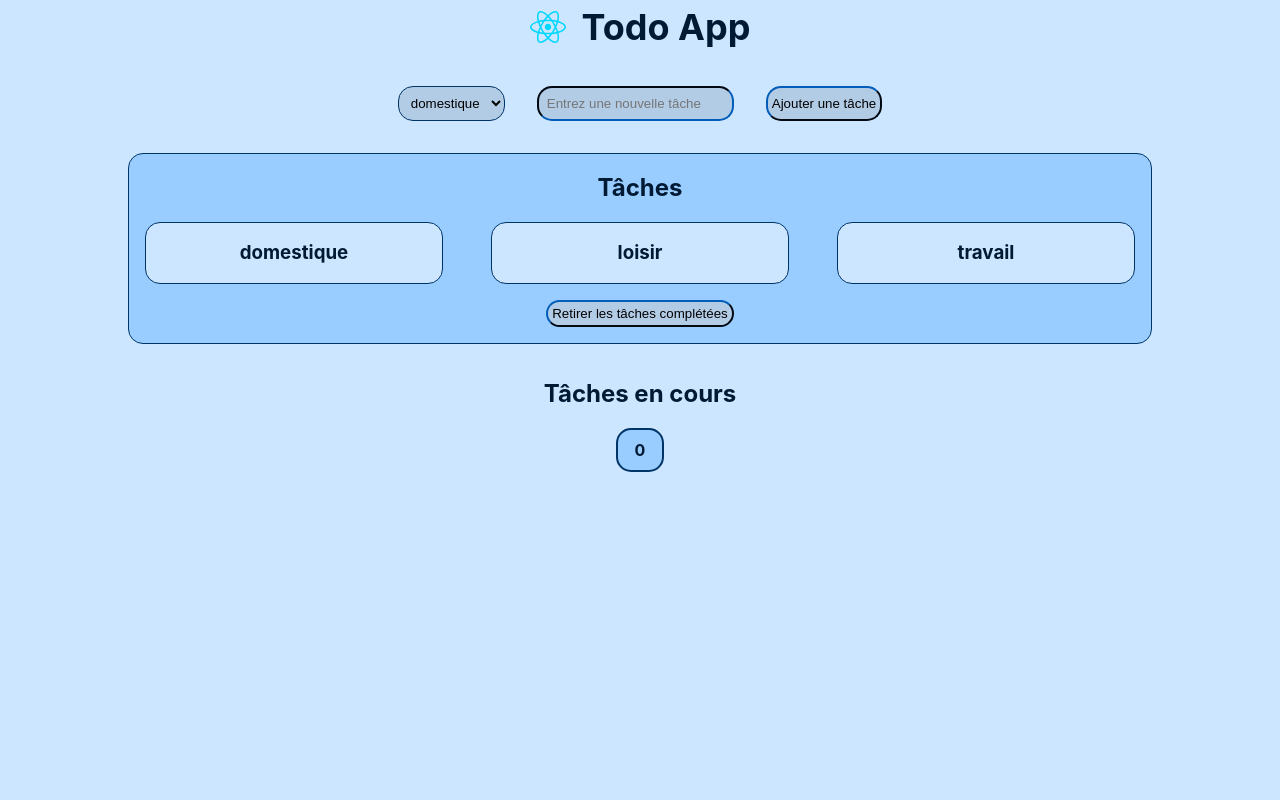
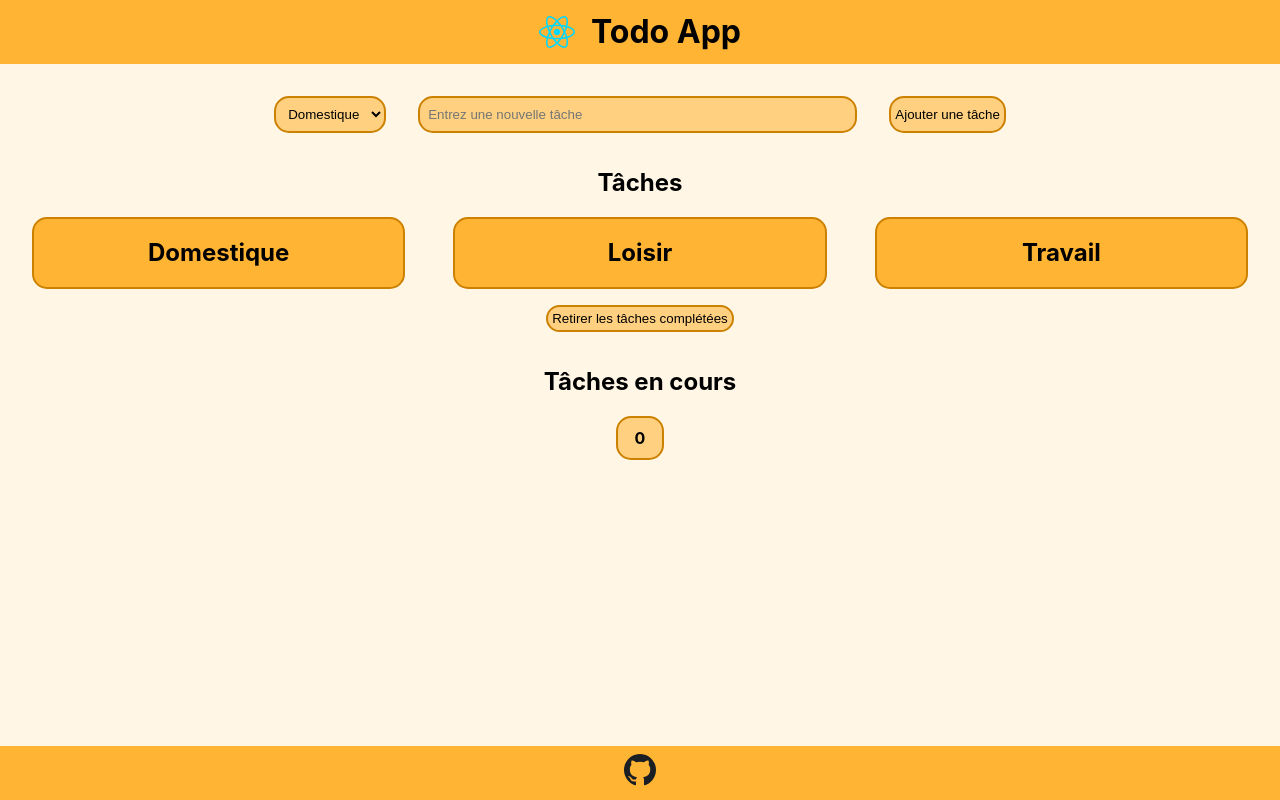
Before and after one commit to pehnny/todo-app, a React (Vite) app: page / in a window 1280 px wide. Built offline with nearby package versions, Linux system fonts and the light colour scheme.

Commit message:
Added improved style

```diff
--- a/index.html
+++ b/index.html
@@ -8,7 +8,6 @@
 </head>
 
 <body>
-<main></main>
 <script defer type="module" src="/src/main.tsx"></script>
 </body>
 </html>
--- a/src/Todo.css
+++ b/src/Todo.css
@@ -1,20 +1,14 @@
 body {
     background-color: light-dark(var(--light-main-bg-color), var(--dark-main-bg-color));
+    color: light-dark(var(--light-font-color), var(--dark-font-color));
     min-height: 100vh;
-}
-
-main {
     display: grid;
-    grid-auto-flow: row;
-    grid-gap: 2rem;
-    place-items: center;
-    width: 80%;
-    margin: auto;
-    color: light-dark(var(--light-font-color), var(--dark-font-color));
+    grid-template-rows: auto 1fr auto;
 
     button, input, select {
         background-color: light-dark(var(--light-ternary-bg-color), var(--dark-ternary-bg-color));
-        border-color: light-dark(var(--light-border-bg-color), var(--dark-border-bg-color));
+        border: var(--border);
+        padding: 0.5rem;
 
         &:hover {
             background-color: light-dark(var(--light-main-bg-color), var(--dark-main-bg-color));
@@ -29,49 +23,62 @@ main {
         background-color: light-dark(var(--light-main-bg-color), var(--dark-main-bg-color));
     }
 
-    .title {
+    header {
         display: grid;
         grid-auto-flow: column;
         grid-gap: 1rem;
-        place-items: center;
-        font-size: x-large;
+        align-items: center;
+        background-color: light-dark(var(--light-secondary-bg-color), var(--dark-secondary-bg-color));
+        padding: 0.5rem;
+
+        img {
+            justify-self: end;
         }
+
+        h1 {
+            justify-self: start;
+        }
+    }
+
+    main {
+        display: grid;
+        grid-auto-flow: row;
+        grid-gap: 2rem;
+        padding: 2rem;
+        margin-bottom: auto;
 
         .task-form {
             display: grid;
             grid-auto-flow: column;
+            grid-template-rows: subgrid;
             grid-gap: 2rem;
+
+            .task-form-select {
+                justify-self: end;
                 width: fit-content;
-
-        input {
-            padding: 0.5rem;
-            border-radius: 15px;
+                border-radius: var(--border-radius);
             }
 
-        .task-type {
-            width: fit-content;
+            .task-form-input {
                 padding: 0.5rem;
-            border-radius: 15px;
+                border-radius: var(--border-radius);
             }
 
-        button {
+            .task-form-button {
+                justify-self: start;
                 width: fit-content;
                 padding: 0.25rem;
-            border-radius: 15px;
+                border-radius: var(--border-radius);
             }
         }
 
         .task-list {
             display: grid;
             grid-auto-flow: row;
+            grid-template-columns: subgrid;
             grid-row-gap: 1rem;
             grid-column-gap: 3rem;
             justify-items: center;
-        width: 100%;
-        background-color: light-dark(var(--light-secondary-bg-color), var(--dark-secondary-bg-color));
-        border: 1px solid light-dark(var(--light-border-bg-color), var(--dark-border-bg-color));
-        border-radius: 15px;
-        padding: 1rem;
 
             .task-list-type {
                 display: grid;
@@ -88,17 +95,19 @@ main {
                     list-style: none;
                     display: grid;
                     grid-template-columns: subgrid;
-                background-color: light-dark(var(--light-main-bg-color), var(--dark-main-bg-color));
-                border: 1px solid light-dark(var(--light-border-bg-color), var(--dark-border-bg-color));
-                border-radius: 15px;
+                    background-color: light-dark(var(--light-secondary-bg-color), var(--dark-secondary-bg-color));
+                    border: var(--border);
+                    border-radius: var(--border-radius);
                     padding: 1rem;
+                    max-height: 50vh;
+                    overflow-y: scroll;
 
                     article {
                         display: grid;
                         grid-auto-flow: row;
                         height: fit-content;
 
-                    h3 {
+                        h2 {
                             justify-self: center;
                         }
 
@@ -140,25 +149,36 @@ main {
             button {
                 width: fit-content;
                 padding: 0.25rem;
-            border-radius: 15px;
+                border-radius: var(--border-radius);
             }
         }
 
         .task-counter {
             display: grid;
             grid-auto-flow: row;
+            grid-template-columns: subgrid;
             grid-gap: 1rem;
             place-items: center;
 
             p {
                 width: 3rem;
                 aspect-ratio: 2.0;
-            background-color: light-dark(var(--light-secondary-bg-color), var(--dark-secondary-bg-color));
-            border: 2px solid light-dark(var(--light-border-bg-color), var(--dark-border-bg-color));
-            border-radius: 15px;
+                background-color: light-dark(var(--light-ternary-bg-color), var(--dark-ternary-bg-color));
+                border: var(--border);
+                border-radius: var(--border-radius);
                 padding: 0.5rem;
                 text-align: center;
                 font-weight: bold;
             }
         }
     }
+
+    footer {
+        display: grid;
+        grid-auto-flow: column;
+        grid-gap: 1rem;
+        place-items: center;
+        background-color: light-dark(var(--light-secondary-bg-color), var(--dark-secondary-bg-color));
+        padding: 0.5rem;
+    }
+}
--- a/src/Todo.tsx
+++ b/src/Todo.tsx
@@ -39,16 +39,28 @@ export function Todo() {
 
     return (
         <>
-            <section className="title">
+            <header>
                 <img src={reactLogo} className="logo react" alt="React logo"/>
                 <h1>Todo App</h1>
-            </section>
+            </header>
+            <main>
                 <TodoForm handleNewTask={handleNewTask}/>
                 <TodoList taskList={tasks}
                           handleUpdateTask={handleUpdateTask}
                           handleDeleteTask={handleDeleteTask}
                           handleDeleteDoneTasks={handleDeleteDoneTasks}/>
                 <TodoCounter taskCount={tasks.filter((task: Task) => (!task.done)).length}/>
+            </main>
+            <footer>
+                <a href="https://github.com/pehnny/todo-app">
+                    <svg width="32" height="32" viewBox="0 0 1024 1024" fill="none"
+                         xmlns="http://www.w3.org/2000/svg">
+                        <path fill-rule="evenodd" clip-rule="evenodd"
+                              d="M8 0C3.58 0 0 3.58 0 8C0 11.54 2.29 14.53 5.47 15.59C5.87 15.66 6.02 15.42 6.02 15.21C6.02 15.02 6.01 14.39 6.01 13.72C4 14.09 3.48 13.23 3.32 12.78C3.23 12.55 2.84 11.84 2.5 11.65C2.22 11.5 1.82 11.13 2.49 11.12C3.12 11.11 3.57 11.7 3.72 11.94C4.44 13.15 5.59 12.81 6.05 12.6C6.12 12.08 6.33 11.73 6.56 11.53C4.78 11.33 2.92 10.64 2.92 7.58C2.92 6.71 3.23 5.99 3.74 5.43C3.66 5.23 3.38 4.41 3.82 3.31C3.82 3.31 4.49 3.1 6.02 4.13C6.66 3.95 7.34 3.86 8.02 3.86C8.7 3.86 9.38 3.95 10.02 4.13C11.55 3.09 12.22 3.31 12.22 3.31C12.66 4.41 12.38 5.23 12.3 5.43C12.81 5.99 13.12 6.7 13.12 7.58C13.12 10.65 11.25 11.33 9.47 11.53C9.76 11.78 10.01 12.26 10.01 13.01C10.01 14.08 10 14.94 10 15.21C10 15.42 10.15 15.67 10.55 15.59C13.71 14.53 16 11.53 16 8C16 3.58 12.42 0 8 0Z"
+                              transform="scale(64)" fill="#1B1F23"/>
+                    </svg>
+                </a>
+            </footer>
         </>
     );
 }
--- a/src/components/TodoForm.tsx
+++ b/src/components/TodoForm.tsx
@@ -26,17 +26,24 @@ export function TodoForm({handleNewTask}: { handleNewTask: NewTask }) {
 
     return (
         <section className="task-form">
-            <select className="task-type" name="type" ref={selectRef}>
+            <select className="task-form-select"
+                    name="type"
+                    ref={selectRef}>
                 {Object.values(TaskType).map((taskType: TaskType) => (
                     <option key={taskType}>{taskType}</option>
                 ))}
             </select>
-            <input type="text"
+            <input className="task-form-input"
+                   type="text"
                    name="newTask"
                    placeholder="Entrez une nouvelle tâche"
                    ref={inputRef}
                    onKeyUp={(event) => handleInput(event)}/>
-            <button type="button" onClick={handleButton}>Ajouter une tâche</button>
+            <button className="task-form-button"
+                    type="button"
+                    onClick={handleButton}>
+                Ajouter une tâche
+            </button>
         </section>
     );
 }
--- a/src/components/TodoList.tsx
+++ b/src/components/TodoList.tsx
@@ -9,24 +9,32 @@ export function TodoList({taskList, handleUpdateTask, handleDeleteTask, handleDe
 }) {
     return (
         <section className="task-list">
-            <h2>Tâches</h2>
+            <h2 className="task-list-title">Tâches</h2>
             <section className="task-list-type"
                      style={{gridTemplateColumns: `repeat(${Object.values(TaskType).length}, 1fr)`}}>
                 {Object.values(TaskType).map((taskType: TaskType) => (
-                    <ul key={taskType} className={`task-list-type-${taskType}`}>
-                        <article>
-                            <h3>{taskType}</h3>
+                    <ul key={taskType}
+                        className={`task-list-type-${taskType}`}>
+                        <article className={`task-list-type-${taskType}-container`}>
+                            <h2 className={`task-list-type-${taskType}-title`}>{taskType}</h2>
                             {taskList
                                 .filter((task: Task) => (task.type === taskType))
                                 .map((task: Task) => (
-                                    <li key={task.id}>
-                                        <label htmlFor={`${task.id}-${task.name}`}>{task.name}</label>
-                                        <input type="checkbox"
-                                               id={task.id.toString()}
+                                    <li key={task.id}
+                                        className={`task-list-type-${taskType}-li`}
+                                        id={`task-${task.id}`}>
+                                        <label className={`task-list-type-${taskType}-li-label`}
+                                               htmlFor={`${task.id}-${task.name}`}>{task.name}</label>
+                                        <input className={`task-list-type-${taskType}-li-input`}
+                                               type="checkbox"
+                                               id={`task-input-${task.id}`}
                                                name={`${task.id}-${task.name}`}
                                                checked={task.done}
                                                onChange={() => handleUpdateTask(task.id)}/>
-                                        <button type="button" onClick={() => handleDeleteTask(task.id)}>x</button>
+                                        <button className={`task-list-type-${taskType}-li-button`}
+                                                type="button"
+                                                onClick={() => handleDeleteTask(task.id)}>x
+                                        </button>
                                     </li>
                                 ))
                             }
--- a/src/main.tsx
+++ b/src/main.tsx
@@ -3,7 +3,7 @@ import {createRoot} from 'react-dom/client'
 import './index.css'
 import {Todo} from './Todo.tsx'
 
-createRoot(document.querySelector("main")!).render(
+createRoot(document.querySelector("body")!).render(
     <StrictMode>
         <Todo/>
     </StrictMode>,
--- a/src/taskTypes/TaskType.tsx
+++ b/src/taskTypes/TaskType.tsx
@@ -1,5 +1,5 @@
 export enum TaskType {
-    Domestic = "domestique",
-    Hobby = "loisir",
-    Work = "travail"
+    Domestic = "Domestique",
+    Hobby = "Loisir",
+    Work = "Travail"
 }
```
Also changed, not shown: src/index.css (+13 -9 lines). Lines whose indentation alone changed are shown as unchanged.
